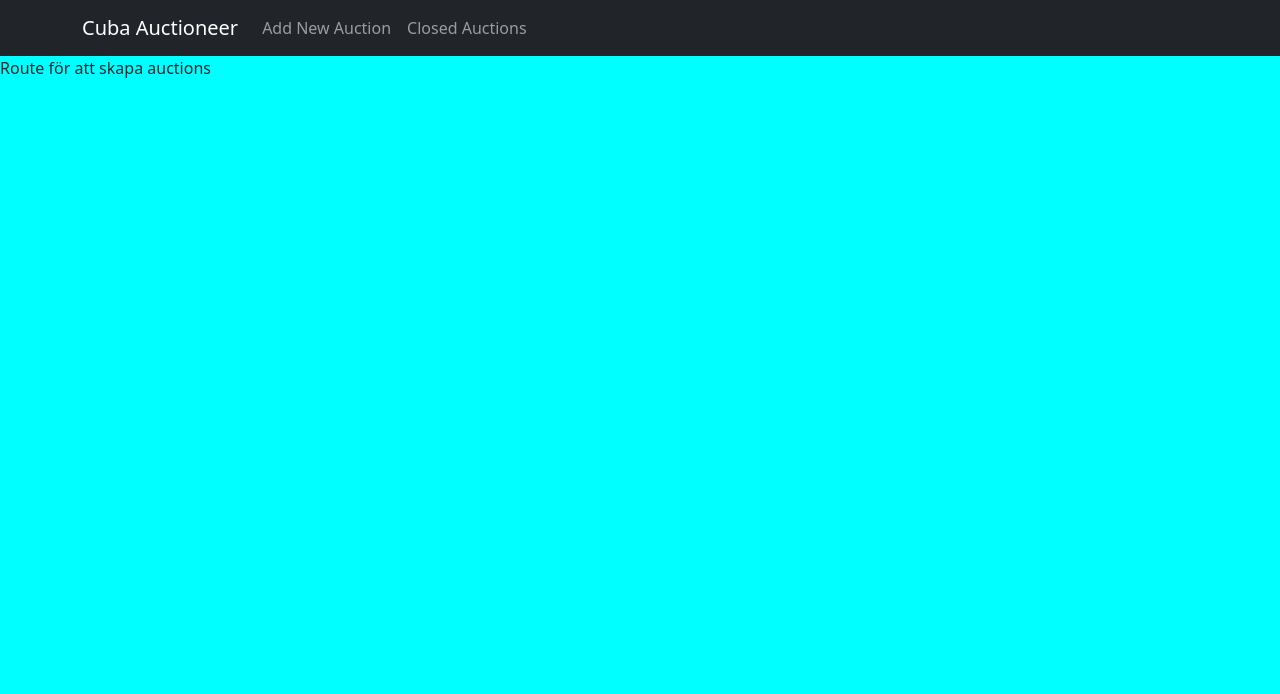
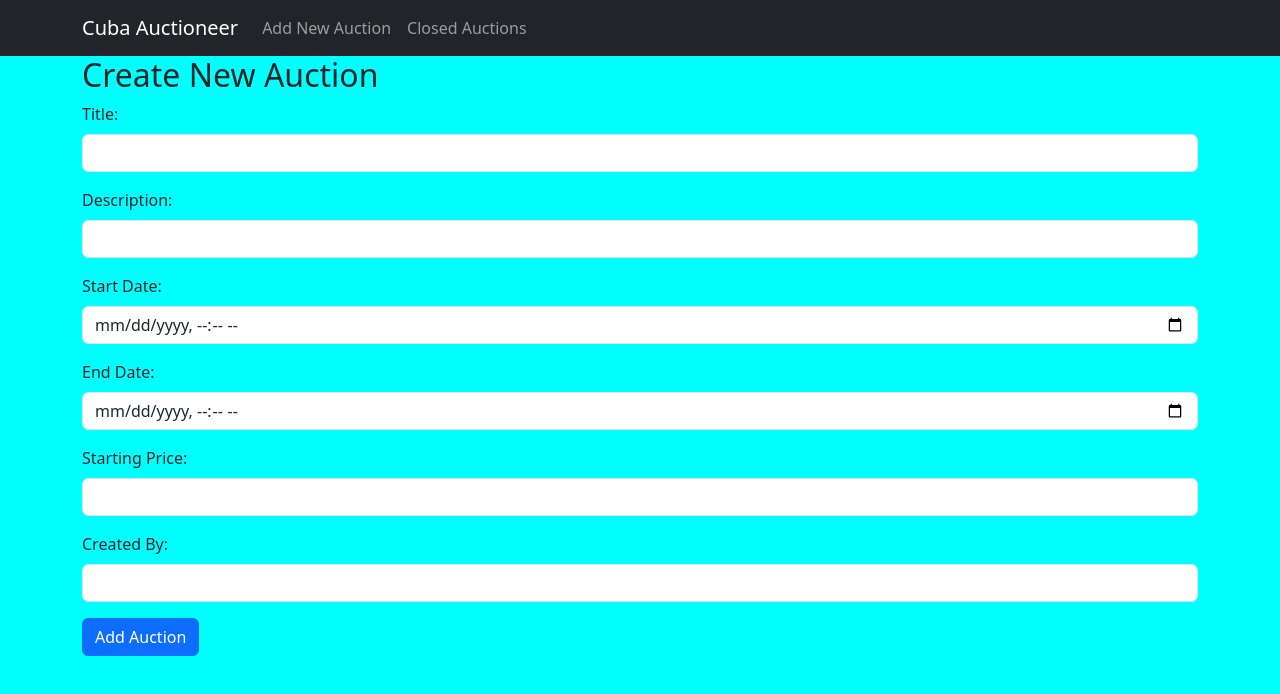
Before and after one commit to JonasB91/Auction-Project-Group8, a React (Vite) app: page /CreateAuction in a window 1280 px wide. Shown: the top 694 px of the page. Built offline with nearby package versions, Linux system fonts and the light colour scheme.

Commit message:
CreateAuction Component works, sending to web api aswell, Creating a new auction

```diff
--- a/src/components/CreateAuction.jsx
+++ b/src/components/CreateAuction.jsx
@@ -1,9 +1,153 @@
-import React from 'react'
+import React, { useEffect, useState } from 'react';
 
-export default function CreateAuction() {
+
+const CreateAuction = () => {
+  const [inputData, setInputData] = useState({
+    Title: '',
+    Description: '',
+    StartDate: '',
+    EndDate: '',
+    GroupCode: 's8w',
+    StartingPrice: '',
+    CreatedBy: '',
+  });
+
+  // Alert messege State
+  const [alertMessege, setAlertMessege] = useState('');
+
+
+  const handleDataChanged = (event) => {
+    setInputData({ ...inputData, [event.target.name]: event.target.value});
+  };
+
+  //SubmitHandler som vi ska skicka upp data till web'api för att skapa ny auction
+  const handleSubmit = async (event) => {
+    event.preventDefault();
+
+      try {
+        const response = await fetch('https://auctioneer.azurewebsites.net/auction/s8w', {
+          method: 'POST',
+          headers: {
+            'Content-Type': 'application/json'
+          },
+            body: JSON.stringify(inputData)
+        });
+
+        //om vi inte får någon response skicka med error,
+        if(!response.ok) {
+          throw new Error('Error Failed to create a new auction!!!');
+        }
+
+        const data = await response.json();
+        setAlertMessege('Auction Created Successfully!')
+        console.log('Auction Created', data)
+        //Loggar ut i konsol för att se så user har lyckats skapa en ny auction
+
+        //Efter vi lyckats skapa en ny auction, cleara alla fields!
+        setInputData({
+          Title: '',
+          Description: '',
+          StartDate: '',
+          EndDate: '',
+          GroupCode: 's8w',
+          StartingPrice: '',
+          CreatedBy: '',
+        });
+
+      } catch (error) {
+        setAlertMessege('Error... Trying to Create new auction!')
+        console.error('Error Creating Auction', error)
+        //Vi hanterar om user får error och inte kan skapa en auction, fånga upp error!
+      }
+  }
+
+
+
   return (
-    <div>
-      <p>Route för att skapa auctions</p>
+    <div className="container">
+      <h2>Create New Auction</h2>
+      {alertMessege && (
+        <div className={`alert ${alertMessege.includes('Error') ? 'alert-danger' : 'alert-success'}`} role='alert'>
+          {alertMessege}
+          </div>
+      )}
+      <form onSubmit={handleSubmit}>
+        <div className="mb-3">
+          <label htmlFor='Title' className='form-label'>Title:</label>
+          <input
+           type="text"
+           className='form-control'
+           id='Title'
+           name='Title'
+           value={inputData.Title}
+           onChange={handleDataChanged}
+           required
+           />
+        </div>
+        <div className="mb-3">
+          <label htmlFor='Description' className='form-label'>Description:</label>
+          <input
+           type="text"
+           className='form-control'
+           id='Description'
+           name='Description'
+           value={inputData.Description}
+           onChange={handleDataChanged}
+           required
+           />
+        </div>
+        <div className="mb-3">
+          <label htmlFor='StartDate' className='form-label'>Start Date:</label>
+          <input
+           type="datetime-local"
+           className='form-control'
+           id='StartDate'
+           name='StartDate'
+           value={inputData.StartDate}
+           onChange={handleDataChanged}
+           required
+           />
+        </div>
+        <div className="mb-3">
+          <label htmlFor='EndDate' className='form-label'>End Date:</label>
+          <input
+           type="datetime-local"
+           className='form-control'
+           id='EndDate'
+           name='EndDate'
+           value={inputData.EndDate}
+           onChange={handleDataChanged}
+           required
+           />
+        </div>
+        <div className="mb-3">
+          <label htmlFor='StartingPrice' className='form-label'>Starting Price:</label>
+          <input
+           type="number"
+           className='form-control'
+           id='StartingPrice'
+           name='StartingPrice'
+           value={inputData.StartingPrice}
+           onChange={handleDataChanged}
+           required
+           />
+        </div>
+        <div className="mb-3">
+          <label htmlFor='CreatedBy' className='form-label'>Created By:</label>
+          <input
+           type="text"
+           className='form-control'
+           id='CreatedBy'
+           name='CreatedBy'
+           value={inputData.CreatedBy}
+           onChange={handleDataChanged}
+           required
+           />
+        </div>
+        <button type='submit' className='btn btn-primary'>Add Auction</button>
+      </form>
     </div>
   )
 }
+
+export default CreateAuction;
```
